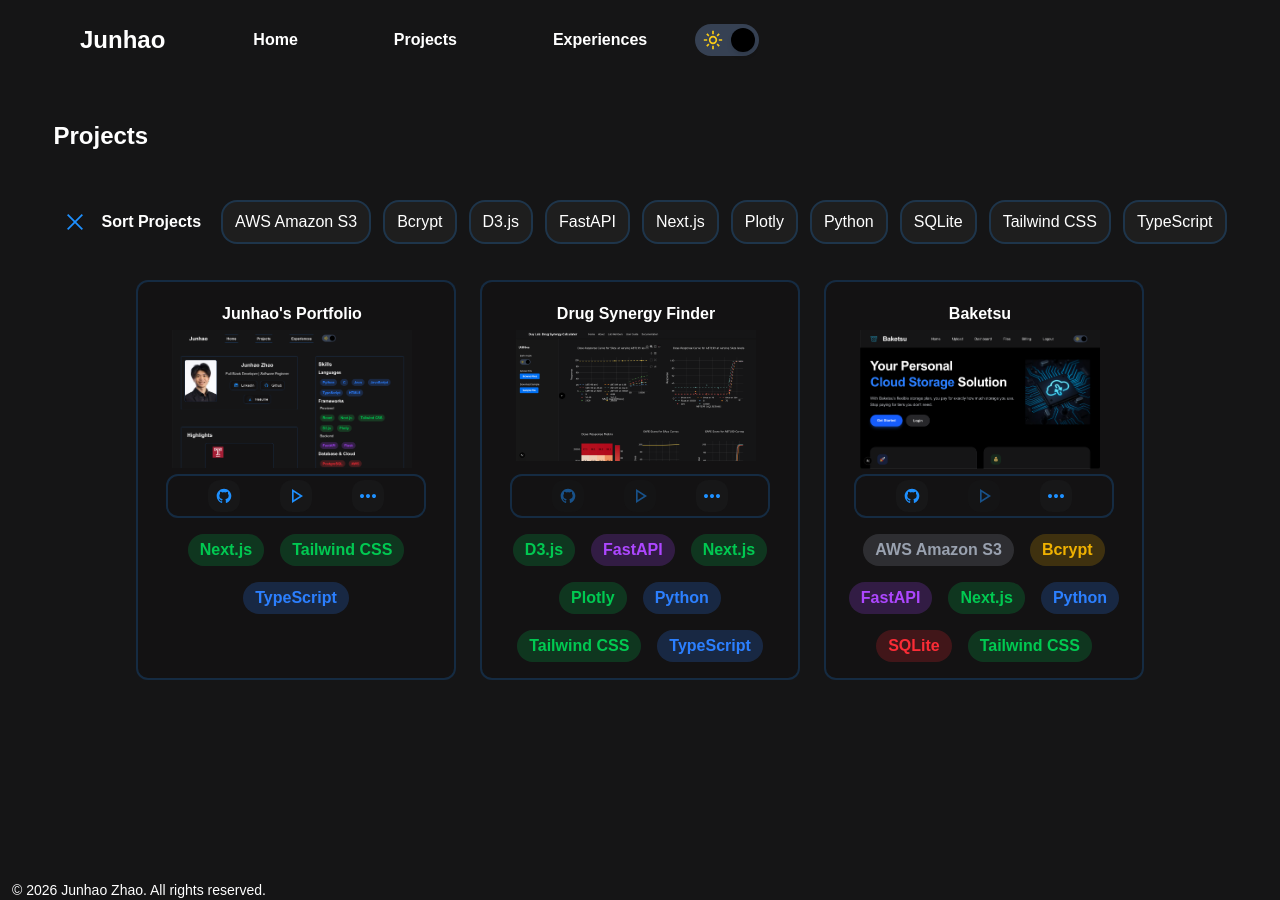
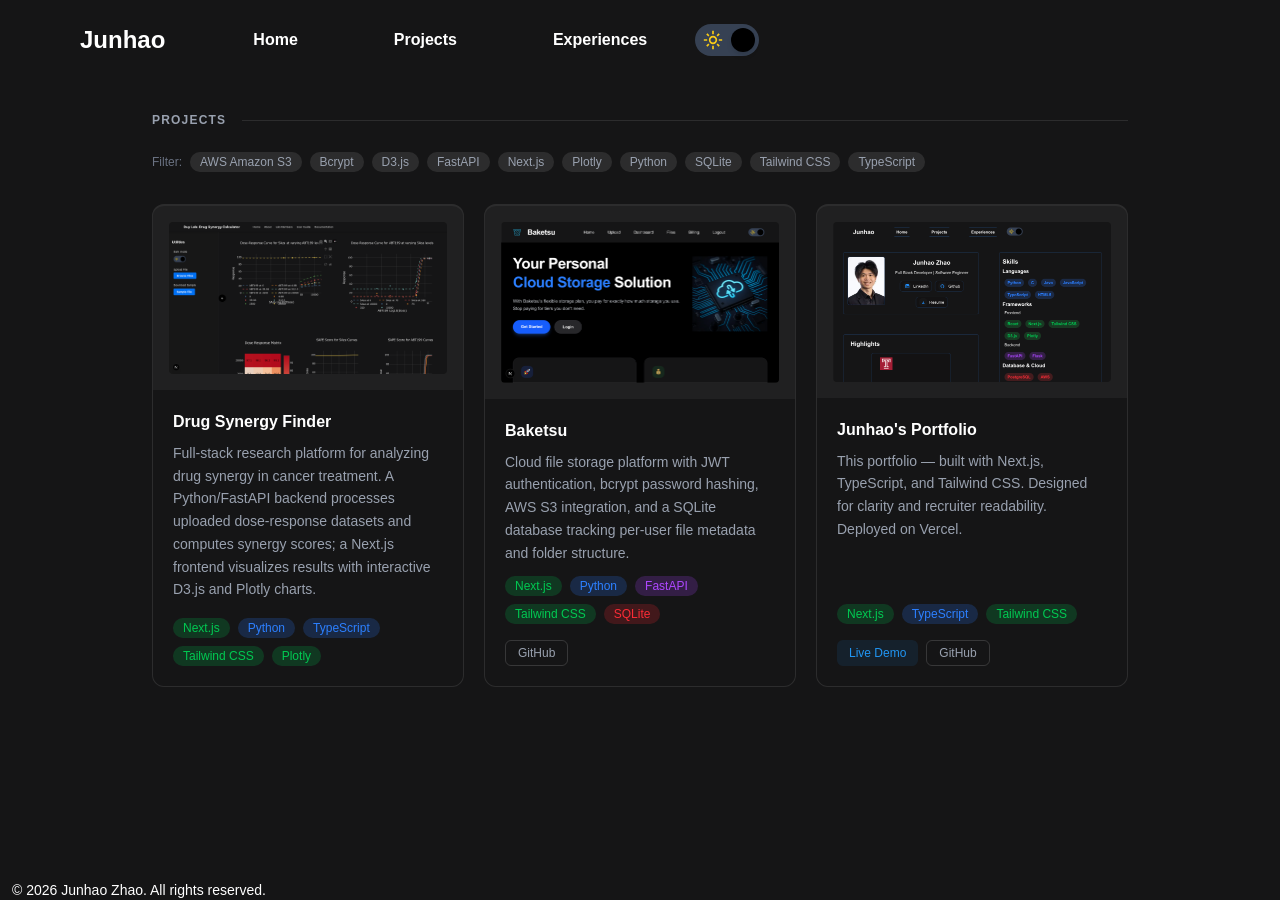
Before and after one commit to jzhao234/JunhaoZhao_Portfolio, a Next.js app: page /projects in a window 1280 px wide. Built offline with nearby package versions, Linux system fonts and the light colour scheme.

Commit message:
projects page overhaul

```diff
--- a/src/app/page.tsx
+++ b/src/app/page.tsx
@@ -2,6 +2,8 @@ import { ReactNode } from "react";
 import Image from "next/image";
 import Link from "next/link";
 import { projects } from "../components/Data/Projects";
+import skillCategory from "../utils/skillCategory";
+import SkillCategoryColor from "../utils/SkillCategoryColor";
 
 const featuredExperiences = [
   {
@@ -131,7 +133,7 @@ export default function Home() {
                 </p>
                 <div className="flex flex-wrap gap-2 mt-3">
                   {project.skills.slice(0, 5).map((s) => (
-                    <SkillTag key={s}>{s}</SkillTag>
+                    <ColoredSkillTag key={s}>{s}</ColoredSkillTag>
                   ))}
                 </div>
                 {(project.githubLink || project.demoLink) && (
@@ -209,7 +211,7 @@ export default function Home() {
               </span>
               <div className="flex flex-wrap gap-2">
                 {skills.map((skill) => (
-                  <SkillTag key={skill}>{skill}</SkillTag>
+                  <ColoredSkillTag key={skill}>{skill}</ColoredSkillTag>
                 ))}
               </div>
             </div>
@@ -302,9 +304,12 @@ function SectionLabel({ children }: { children: ReactNode }) {
   );
 }
 
-function SkillTag({ children }: { children: ReactNode }) {
+
+function ColoredSkillTag({ children }: { children: ReactNode }) {
+  const category = skillCategory(String(children));
+  const colors = SkillCategoryColor(category);
   return (
-    <span className="px-2.5 py-0.5 text-xs rounded-full bg-gray-100 dark:bg-white/10 text-gray-600 dark:text-gray-300">
+    <span className={`px-2.5 py-0.5 text-xs rounded-full ${colors.bg} ${colors.text}`}>
       {children}
     </span>
   );
--- a/src/components/Project/ProjectCard.tsx
+++ b/src/components/Project/ProjectCard.tsx
@@ -1,126 +1,187 @@
 "use client";
 
+import { ReactNode, useState } from "react";
 import Image from "next/image";
-import { useState } from "react";
+import Link from "next/link";
+import { projects } from "../Data/Projects";
+import skillCategory from "../../utils/skillCategory";
+import SkillCategoryColor from "../../utils/SkillCategoryColor";
 
-import ProjectItem from "../../components/Project/ProjectItem";
-import { projects } from "../Data/Projects";
+const projectDescriptions: Record<string, string> = {
+  DrugSynergy:
+    "Full-stack research platform for analyzing drug synergy in cancer treatment. A Python/FastAPI backend processes uploaded dose-response datasets and computes synergy scores; a Next.js frontend visualizes results with interactive D3.js and Plotly charts.",
+  Baketsu:
+    "Cloud file storage platform with JWT authentication, bcrypt password hashing, AWS S3 integration, and a SQLite database tracking per-user file metadata and folder structure.",
+  JunhaoPortfolio:
+    "This portfolio — built with Next.js, TypeScript, and Tailwind CSS. Designed for clarity and recruiter readability. Deployed on Vercel.",
+};
+
+const displayOrder = ["DrugSynergy", "Baketsu", "JunhaoPortfolio"];
 
 export default function ProjectCard() {
-
   const [selectedSkills, setSelectedSkills] = useState<string[]>([]);
 
+  const baseProjects = displayOrder
+    .map((id) => projects.find((p) => p.id === id))
+    .filter((p): p is (typeof projects)[number] => p !== undefined);
+
   const allSkills = Array.from(
-    new Set(
-      projects.flatMap(exp => (exp.skills || []).filter(s => s && s.trim() !== ""))
-    )
+    new Set(baseProjects.flatMap((p) => p.skills))
   ).sort();
 
   function toggleSkill(skill: string) {
-    setSelectedSkills(prev =>
-      prev.includes(skill)
-        ? prev.filter(s => s !== skill)
-        : [...prev, skill]
+    setSelectedSkills((prev) =>
+      prev.includes(skill) ? prev.filter((s) => s !== skill) : [...prev, skill]
     );
   }
-  const displayOrder = [...projects].sort((a, b) => {
-    const aMatches = (a.skills || []).filter((s) => selectedSkills.includes(s)).length;
-    const bMatches = (b.skills || []).filter((s) => selectedSkills.includes(s)).length;
+
+  const displayProjects =
+    selectedSkills.length === 0
+      ? baseProjects
+      : [...baseProjects].sort((a, b) => {
+          const aMatches = a.skills.filter((s) => selectedSkills.includes(s)).length;
+          const bMatches = b.skills.filter((s) => selectedSkills.includes(s)).length;
           return bMatches - aMatches;
         });
 
-  const [isOpen, setIsOpen] = useState(true);
-  const [isOpenMobile, setIsOpenMobile] = useState(false)
+  return (
+    <div className="max-w-5xl mx-auto px-6 py-8">
 
-  const toggleMenu = () => setIsOpen(!isOpen)
-  const toggleMenuMobile = () => setIsOpenMobile(!isOpenMobile)
+      {/* Section heading */}
+      <div className="flex items-center gap-4 mb-6">
+        <h1 className="text-xs font-semibold uppercase tracking-widest text-gray-500 dark:text-gray-400 whitespace-nowrap">
+          Projects
+        </h1>
+        <div className="flex-1 h-px bg-gray-200 dark:bg-white/10" />
+      </div>
 
+      {/* Filter row */}
+      <div className="flex flex-wrap items-center gap-2 mb-8">
+        <span className="text-xs text-gray-400 dark:text-gray-500 flex-shrink-0">
+          Filter:
+        </span>
+        {allSkills.map((skill) => {
+          const category = skillCategory(skill);
+          const colors = SkillCategoryColor(category);
+          const isSelected = selectedSkills.includes(skill);
           return (
-    <div className="max-w-[95vw] mx-auto mt-5 p-5 flex flex-col justify-center">
-      <h1 className="text-2xl mb-3 font-bold"> Projects </h1>
-
-      {/* Display Sorting Options Mobile */}
-      <div className="flex flex-wrap gap-3 mb-6 mt-3">
-        <button onClick={toggleMenuMobile} className="md:hidden flex items-center cursor-pointer hover:text-[#1E90FF] hover:bg-[#1E90FF]/10 rounded-2xl p-2">
-          {isOpenMobile ? (
-            <Image
-              src="/icons/closeButton.svg"
-              alt="Close menu"
-              width={28}
-              height={28}
-            />
-          ) : (
-            <Image
-              src="/icons/hamburgerMenu.svg"
-              alt="Open menu"
-              width={28}
-              height={28}
-            />
-          )}
-          <p className="ml-3 font-semibold"> Sort Projects </p>
-        </button>
-        {isOpenMobile && (
-          <div className="flex flex-wrap bg-white dark:bg-[#151516] gap-3 md:hidden">
-            {allSkills.map(skill => (
             <button
               key={skill}
               onClick={() => toggleSkill(skill)}
-                className={`px-3 py-1 rounded-2xl border-2
-                  ${selectedSkills.includes(skill)
-                    ? "bg-[#1E90FF] text-white border-[#1E90FF] cursor-pointer font-bold"
-                    : "bg-[1E90FF] dark:bg-[#1E1E1E] hover:text-[#1E90FF] cursor-pointer border-[#1E90FF]/20"}`}
+              className={`px-2.5 py-0.5 text-xs rounded-full transition-colors cursor-pointer ${
+                isSelected
+                  ? `${colors.bg} ${colors.text} font-medium`
+                  : "bg-gray-100 dark:bg-white/10 text-gray-500 dark:text-gray-400 hover:bg-gray-200 dark:hover:bg-white/15"
+              }`}
             >
               {skill}
             </button>
+          );
+        })}
+        {selectedSkills.length > 0 && (
+          <button
+            onClick={() => setSelectedSkills([])}
+            className="px-2.5 py-0.5 text-xs rounded-full text-gray-400 dark:text-gray-500 hover:text-gray-600 dark:hover:text-gray-300 transition-colors cursor-pointer"
+          >
+            Clear
+          </button>
+        )}
+      </div>
+
+      {/* Project grid */}
+      <div className="grid grid-cols-1 sm:grid-cols-2 lg:grid-cols-3 gap-5">
+        {displayProjects.map((project) => {
+          const matchCount = project.skills.filter((s) =>
+            selectedSkills.includes(s)
+          ).length;
+          const isDimmed = selectedSkills.length > 0 && matchCount === 0;
+
+          return (
+            <div
+              key={project.id}
+              className={`relative flex flex-col border border-gray-200 dark:border-white/10 border-t-2 border-t-[#2196F3] rounded-xl overflow-hidden transition-opacity ${
+                isDimmed ? "opacity-40" : "opacity-100"
+              }`}
+            >
+              <Link
+                href={`/projects/${project.slug}`}
+                className="absolute inset-0"
+                aria-label={`View ${project.name} details`}
+              />
+              {project.images?.[0] && (
+                <div className="bg-gray-50 dark:bg-white/5 p-4">
+                  <Image
+                    src={project.images[0]}
+                    alt={project.name}
+                    width={500}
+                    height={280}
+                    className="rounded w-full object-cover"
+                  />
+                </div>
+              )}
+              <div className="p-5 flex flex-col flex-1">
+                <h2 className="font-bold">{project.name}</h2>
+                <p className="mt-2 text-sm text-gray-600 dark:text-gray-400 leading-relaxed flex-1">
+                  {projectDescriptions[project.id]}
+                </p>
+                <div className="flex flex-wrap gap-2 mt-3">
+                  {project.skills.slice(0, 5).map((s) => (
+                    <ColoredSkillTag
+                      key={s}
+                      skill={s}
+                      isHighlighted={selectedSkills.includes(s)}
+                    />
                   ))}
+                </div>
+                {(project.githubLink || project.demoLink) && (
+                  <div className="relative z-10 flex gap-2 mt-4">
+                    {project.demoLink && (
+                      <a
+                        href={project.demoLink}
+                        target="_blank"
+                        rel="noopener noreferrer"
+                        className="inline-flex items-center px-3 py-1 text-xs font-medium rounded-md bg-[#2196F3]/10 text-[#2196F3] hover:bg-[#2196F3]/20 transition-colors"
+                      >
+                        Live Demo
+                      </a>
+                    )}
+                    {project.githubLink && (
+                      <a
+                        href={project.githubLink}
+                        target="_blank"
+                        rel="noopener noreferrer"
+                        className="inline-flex items-center px-3 py-1 text-xs font-medium rounded-md border border-gray-200 dark:border-white/15 text-gray-500 dark:text-gray-400 hover:border-[#2196F3] hover:text-[#2196F3] transition-colors"
+                      >
+                        GitHub
+                      </a>
+                    )}
                   </div>
                 )}
               </div>
-
-      {/* Display Sorting Desktop */}
-      <div className="hidden md:flex flex-wrap gap-3 mb-6">
-        <button onClick={toggleMenu} className="flex items-center cursor-pointer hover:text-[#1E90FF] hover:bg-[#1E90FF]/10 rounded-2xl p-2">
-          {isOpen ? (
-            <Image
-              src="/icons/closeButton.svg"
-              alt="Close menu"
-              width={28}
-              height={28}
-            />
-          ) : (
-            <Image
-              src="/icons/hamburgerMenu.svg"
-              alt="Open menu"
-              width={28}
-              height={28}
-            />
-          )}
-          <p className="ml-3 font-semibold"> Sort Projects </p>
-        </button>
-        {isOpen && (
-          <div className="flex flex-wrap bg-white dark:bg-[#151516] gap-3">
-            {allSkills.map(skill => (
-              <button
-                key={skill}
-                onClick={() => toggleSkill(skill)}
-                className={`px-3 py-1 rounded-2xl border-2
-                  ${selectedSkills.includes(skill)
-                    ? "bg-[#1E90FF] text-white border-[#1E90FF] cursor-pointer font-bold"
-                    : "bg-[1E90FF] dark:bg-[#1E1E1E] hover:text-[#1E90FF] cursor-pointer border-[#1E90FF]/20"}`}
-              >
-                {skill}
-              </button>
-            ))}
             </div>
-        )}
-      </div>
-
-      {/* Display Projects */}
-      <div className="flex flex-wrap justify-center gap-6">
-        {displayOrder.map((project) => (
-          <ProjectItem key={project.id} {...project} selectedSkills={selectedSkills} />
-        ))}
+          );
+        })}
       </div>
     </div>
   );
 }
+
+function ColoredSkillTag({
+  skill,
+  isHighlighted,
+}: {
+  skill: string;
+  isHighlighted: boolean;
+}) {
+  const category = skillCategory(skill);
+  const colors = SkillCategoryColor(category);
+  return (
+    <span
+      className={`px-2.5 py-0.5 text-xs rounded-full transition-colors ${colors.bg} ${colors.text} ${
+        isHighlighted ? "ring-1 ring-current ring-offset-1 dark:ring-offset-transparent font-medium" : ""
+      }`}
+    >
+      {skill}
+    </span>
+  );
+}
--- a/src/utils/SkillCategoryColor.ts
+++ b/src/utils/SkillCategoryColor.ts
@@ -1,5 +1,3 @@
-"use client";
-
 export default function SkillCategoryColor(category: string){
     const colors = {
         Language: {text: "text-blue-500", bg: "bg-blue-500/20" },
```
Also changed, not shown: 1 other file (tests, documents, lock files or other folders). Lines whose indentation alone changed are shown as unchanged.
